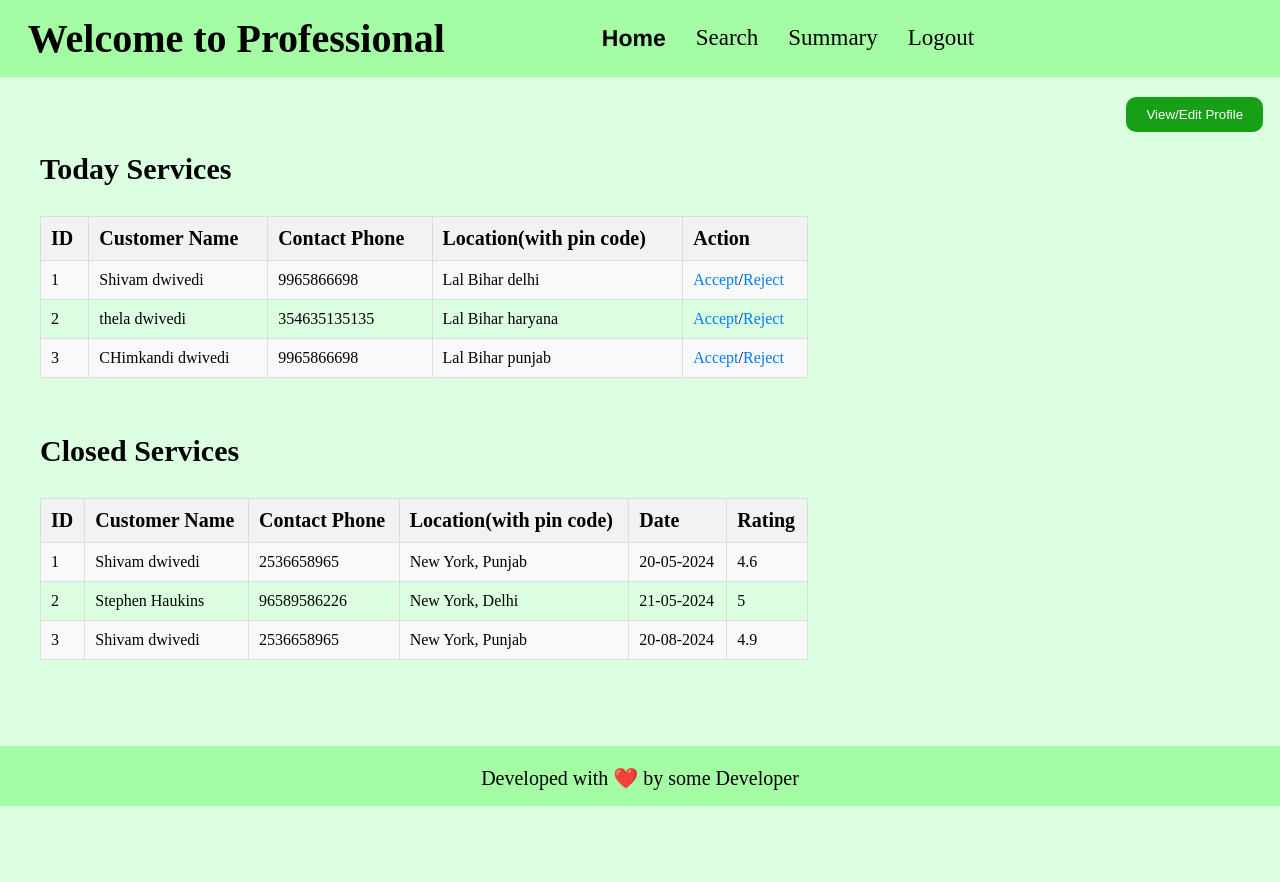
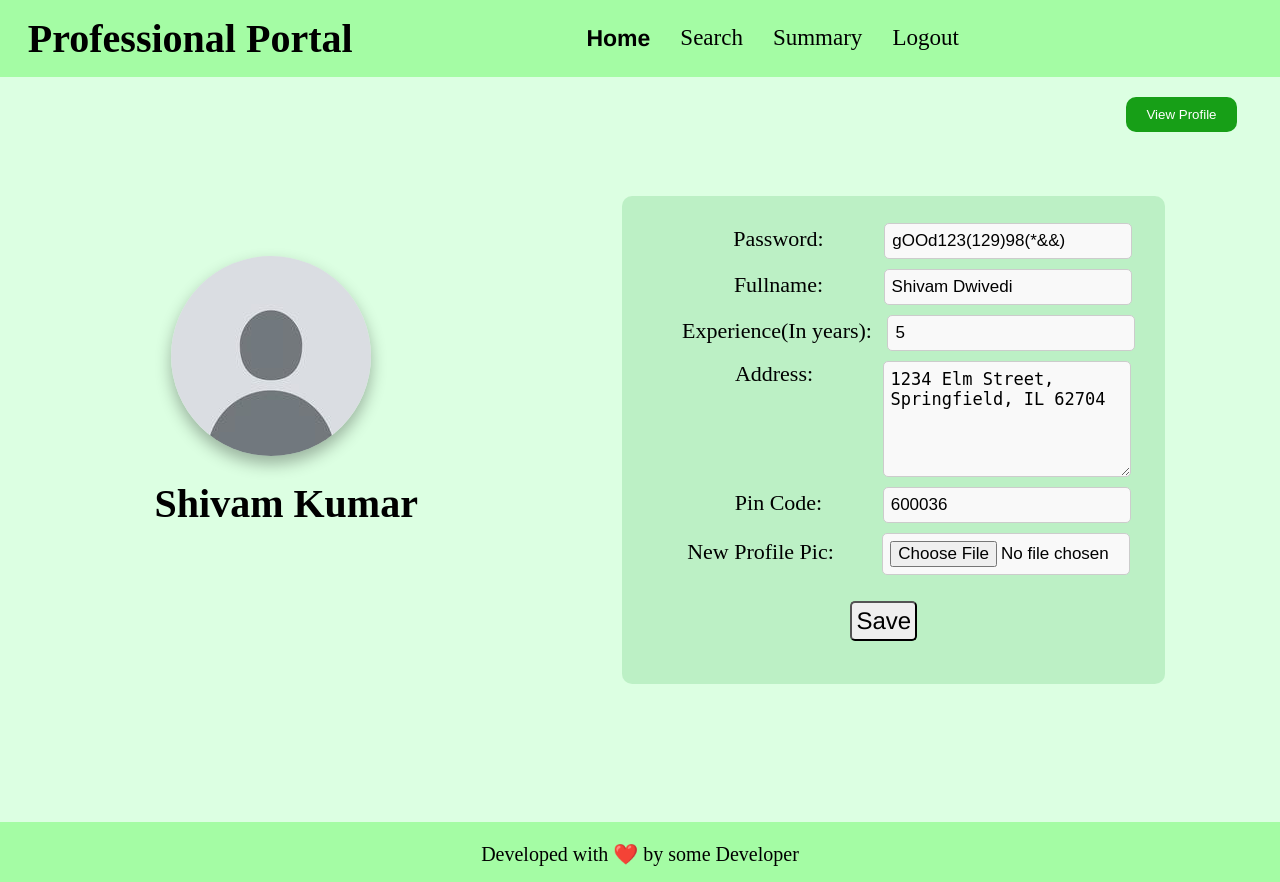
Before and after one commit to AnantLuthra/household-services, a Flask app: page /professional_home/edit_profile/1 in a window 1280 px wide. Before the commit the page ends 806 px from the top, so only its background shows below. Run offline with Flask 3, Linux system fonts and the light colour scheme; parts of the project's set-up code (start-up, migrations or seed data) failed here and were passed over.

Commit message:
Completed view/edit professional profile

```diff
--- a/app.py
+++ b/app.py
@@ -264,7 +264,18 @@ def prof_home():
     if request.method == 'GET':
         return render_template("prof_home.html")
 
-#----------------------- Professional edit profile ----------------------#
+#----------------------- Professional view profile ----------------------#
+
+@app.route('/professional_home/view_profile/<int:id>', methods=['GET', 'POST'])
+def prof_view_profile(id):
+
+    if request.method == 'GET':
+        return render_template("prof_view_profile.html")
+
+    elif request.method == 'POST':
+        return f"form edited"
+
+#----------------------- Professional Edit Profile ------------------------#
 
 @app.route('/professional_home/edit_profile/<int:id>', methods=['GET', 'POST'])
 def prof_profile_edit(id):
@@ -273,7 +284,32 @@ def prof_profile_edit(id):
         return render_template("prof_edit_profile.html")
 
     elif request.method == 'POST':
-        return f"form edited"
+
+        password = request.form.get('password')
+        fullname = request.form.get('fullname')
+        experience = request.form.get('experience')
+        address = request.form.get('address')
+        pin_code = request.form.get('pincode')
+        new_pic = request.form.get('new_pic')
+
+        return {
+        "Id": id,
+        "Password": password,
+        "Fullname": fullname,
+        "Experience": experience,
+        "Address": address,
+        "Pin Code": pin_code,
+        "New_pic": new_pic
+    }
+
+
+#------------------------ Professional Logout --------------------#
+
+@app.route("/professional_logout", methods=['GET'])
+def prof_logout():
+
+    if request.method == 'GET':
+        return redirect("/")
 
 
 if __name__ == '__main__':
--- a/templates/prof_edit_profile.html
+++ b/templates/prof_edit_profile.html
@@ -4,7 +4,7 @@
 <head>
     <meta charset="UTF-8">
     <meta name="viewport" content="width=device-width, initial-scale=1.0">
-    <title>Professional Home</title>
+    <title>Professional Profile</title>
     <style>
         * {
             padding: 0;
@@ -23,7 +23,7 @@
         }
 
         h1 {
-            margin-right: 11.1vw;
+            margin-right: 17.1vw;
             margin-left: 1vw;
             font-size: 40px;
         }
@@ -60,6 +60,32 @@
             margin-top: 20px;
         }
 
+        #box {
+            display: flex;
+            gap: 7vw;
+            margin: auto;
+            margin-top: 8vh;
+            justify-content: space-evenly;
+            flex-wrap: wrap;
+        }
+
+        #box1 {
+            margin-top: 60px;
+            align-items: center;
+            text-align: center;
+            justify-content: center;
+        }
+
+        #user-pic {
+            min-width: 200px;
+            min-height: 200px;
+            max-width: 210px;
+            max-height: 210px;
+            border-radius: 100px;
+            margin-left: 10px;
+            box-shadow: 0 8px 16px rgba(0, 0, 0, 0.3);
+        }
+
         h2 {
             margin-top: 20px;
             margin-left: 40px;
@@ -67,71 +93,36 @@
             font-size: 30px;
         }
 
-        .tables {
-            margin-left: 20px;
+        #form-box {
+            background-color: rgba(162, 227, 174, 0.537);
+            padding: 30px;
+            border-radius: 10px;
             text-align: center;
-            align-items: center;
-            justify-content: center;
-            /* background-color: rgb(196, 255, 196); */
-            width: 60vw;
-            height: 20vh;
-            border-radius: 25px;
-            padding: 20px;
+        }
+
+        .credentials {
+            font-size: 22px;
+            margin-bottom: 10px;
+        }
+
+        .credentials input {
+            border: 1px solid #ccc;
+            background-color: #f9f9f9;
         }
 
 
-        table {
-            padding-top: 10px;
-            padding-left: 20px;
+        .input-box,
+        .file-upload {
+            padding: 7px;
+            border-radius: 5px;
+            border: 1px solid #ccc;
+            background-color: #f9f9f9;
+            font-size: 17px;
         }
 
-        /* Common styling class for tables present in this page*/
-
-        .styled-table {
-            width: 100%;
-            border-collapse: collapse;
-            /* Remove space between table cells */
-        }
-
-        .styled-table th {
-            font-size: 20px;
-        }
-
-        .styled-table th,
-        .styled-table td {
-            padding: 10px;
-            /* Adjust padding to decrease space between columns */
-            border: 1px solid #ddd;
-            /* Add border to table cells */
-            text-align: left;
-            /* Align text to the left */
-        }
-
-        .styled-table th {
-            background-color: #f2f2f2;
-            /* Light grey background for table headers */
-        }
-
-        .styled-table tr:nth-child(even) {
-            background-color: #f9f9f9;
-            /* Light grey background for even rows */
-        }
-
-        .styled-table tr:hover {
-            background-color: #ddd;
-            /* Light grey background on hover */
-        }
-
-        .styled-table a {
-            color: #007bff;
-            /* Bootstrap primary color for links */
-            text-decoration: none;
-            /* Remove underline from links */
-        }
-
-        .styled-table a:hover {
-            text-decoration: underline;
-            /* Underline links on hover */
+        .file-upload:hover,
+        .input-box:hover {
+            background-color: #e9e9e9;
         }
 
         footer {
@@ -139,7 +130,7 @@
             text-align: center;
             background-color: rgb(164, 252, 164);
             height: 60px;
-            margin-top: 50px;
+            margin-top: 15vh;
         }
 
         footer p {
@@ -153,13 +144,12 @@
             font-family: 'Franklin Gothic Medium', 'Arial Narrow', Arial, sans-serif;
             font-weight: bold;
         }
-
     </style>
 </head>
 
 <body>
     <header>
-        <h1>Welcome to Professional</h1>
+        <h1>Professional Portal</h1>
         <ul>
             <li><a class="active" href="/professional_home">Home</a></li>
             <li><a href="/professional_search">Search</a></li>
@@ -168,84 +158,52 @@
         </ul>
     </header>
 
-    <button id="edit_profile_button" onclick="gotoroute('/professional_home/edit_profile/2')">View/Edit Profile</button>
+    <button id="edit_profile_button" onclick="gotoroute('/professional_home/view_profile/2')">View Profile</button>
 
+    <div id="box">
+        <div id="box1">
+            <img id="user-pic" src="/static/default_user_pic.png" alt="Profile Picture">
+            <h2 style="font-size: 40px;">Shivam Kumar</h2>
+        </div>
+        <div id="box2">
+            <div id="form-box">
+                <form action="/professional_home/edit_profile/2" method="POST">
+                    <div class="credentials" style="margin-left: 78px; margin-top: -3px;">
+                        Password: <input style="margin-left: 55px; width: 232px;" class="input-box" size="x-large"
+                            type="text" name="password" value="gOOd123(129)98(*&&)" required>
+                    </div>
+                    <div class="credentials" style="margin-left: 78px;">
+                        Fullname: <input style="margin-left: 55px; width: 232px;" class="input-box" size="x-large"
+                            type="text" name="fullname" placeholder="David Malhan" value="Shivam Dwivedi" required>
+                    </div>
+                    <div class="credentials" style="margin-left: 30px;">
+                        Experience(In years): <input style="margin-left: 10px; width: 232px;" class="input-box"
+                            size="x-large" type="number" name="experience" value="5" required>
+                    </div>
+                    <div class="credentials" style="margin-left: 78px;">
+                        Address: <textarea
+                            style="margin-left: 64px; width: 232px; height: 100px; text-align: left; vertical-align: top; border: 1px solid #ccc; background-color: #f9f9f9;"
+                            class="input-box" name="address" placeholder="54/2 Humphery Street"
+                            required>1234 Elm Street, Springfield, IL 62704</textarea>
+                    </div>
+                    <div class="credentials" style="margin-left: 78px;">
+                        Pin Code: <input style="margin-left: 55px; width: 232px;" class="input-box" size="x-large"
+                            type="number" name="pincode" value="600036" required>
+                    </div>
+                    <div class="credentials" style="margin-left: 30px;">
+                        New Profile Pic: <input style="margin-left: 43px; width: 232px;" class="file-upload"
+                            size="x-large" type="file" name="new_pic" accept=".png, .jpg, .jpeg"
+                            onchange="preview_img(event)">
+                    </div>
+                    <div>
+                        <input type="submit" value="Save"
+                            style="margin-right: 20px; font-size: x-large;font-family:'Franklin Gothic Medium', 'Arial Narrow', Arial, sans-serif; margin-top: 16px; margin-bottom: 13px; padding: 4px; border-radius: 5px;">
+                    </div>
+                </form>
+            </div>
 
-    <h2>Today Services</h2>
-    <div class="tables">
-        <table class="styled-table">
-            <tr>
-                <th>ID</th>
-                <th>Customer Name</th>
-                <th>Contact Phone</th>
-                <th>Location(with pin code)</th>
-                <th>Action</th>
-            </tr>
-            <tr>
-                <td>1</td>
-                <td>Shivam dwivedi</td>
-                <td>9965866698</td>
-                <td>Lal Bihar delhi</td>
-                <td><a href="">Accept</a>/<a href="">Reject</a></td>
-            </tr>
-            <tr>
-                <td>2</td>
-                <td>thela dwivedi</td>
-                <td>354635135135</td>
-                <td>Lal Bihar haryana</td>
-                <td><a href="">Accept</a>/<a href="">Reject</a></td>
-            </tr>
-            <tr>
-                <td>3</td>
-                <td>CHimkandi dwivedi</td>
-                <td>9965866698</td>
-                <td>Lal Bihar punjab</td>
-                <td><a href="">Accept</a>/<a href="">Reject</a></td>
-            </tr>
-
-        </table>
-
+        </div>
     </div>
-    <br>
-
-    <h2>Closed Services</h2>
-    <div class="tables">
-        <table class="styled-table">
-            <tr>
-                <th>ID</th>
-                <th>Customer Name</th>
-                <th>Contact Phone</th>
-                <th>Location(with pin code)</th>
-                <th>Date</th>
-                <th>Rating</th>
-            </tr>
-            <tr>
-                <td>1</td>
-                <td>Shivam dwivedi</td>
-                <td>2536658965</td>
-                <td>New York, Punjab</td>
-                <td>20-05-2024</td>
-                <td>4.6</td>
-            </tr>
-            <tr>
-                <td>2</td>
-                <td>Stephen Haukins</td>
-                <td>96589586226</td>
-                <td>New York, Delhi</td>
-                <td>21-05-2024</td>
-                <td>5</td>
-            </tr>
-            <tr>
-                <td>3</td>
-                <td>Shivam dwivedi</td>
-                <td>2536658965</td>
-                <td>New York, Punjab</td>
-                <td>20-08-2024</td>
-                <td>4.9</td>
-            </tr>
-        </table>
-    </div>
-
     <br>
 
     <footer>
@@ -255,10 +213,20 @@
     </footer>
     <script>
 
-        function gotoroute(route){
+        function gotoroute(route) {
             window.location.href = route;
+        }
+
+        function preview_img(event) {
+            const reader = new FileReader();
+            reader.onload = function () {
+                const user_pic_element = document.getElementById('user-pic');
+                user_pic_element.src = reader.result;
+            };
+            reader.readAsDataURL(event.target.files[0]);
         }
 
     </script>
 </body>
+
 </html>
```
Also changed, not shown: templates/prof_view_profile.html (renamed from templates/prof_home.html, +85 -78 lines), templates/view_professional.html (+20 -3 lines), static/anant-pic.jpg (added), static/default_user_pic.png (added).
